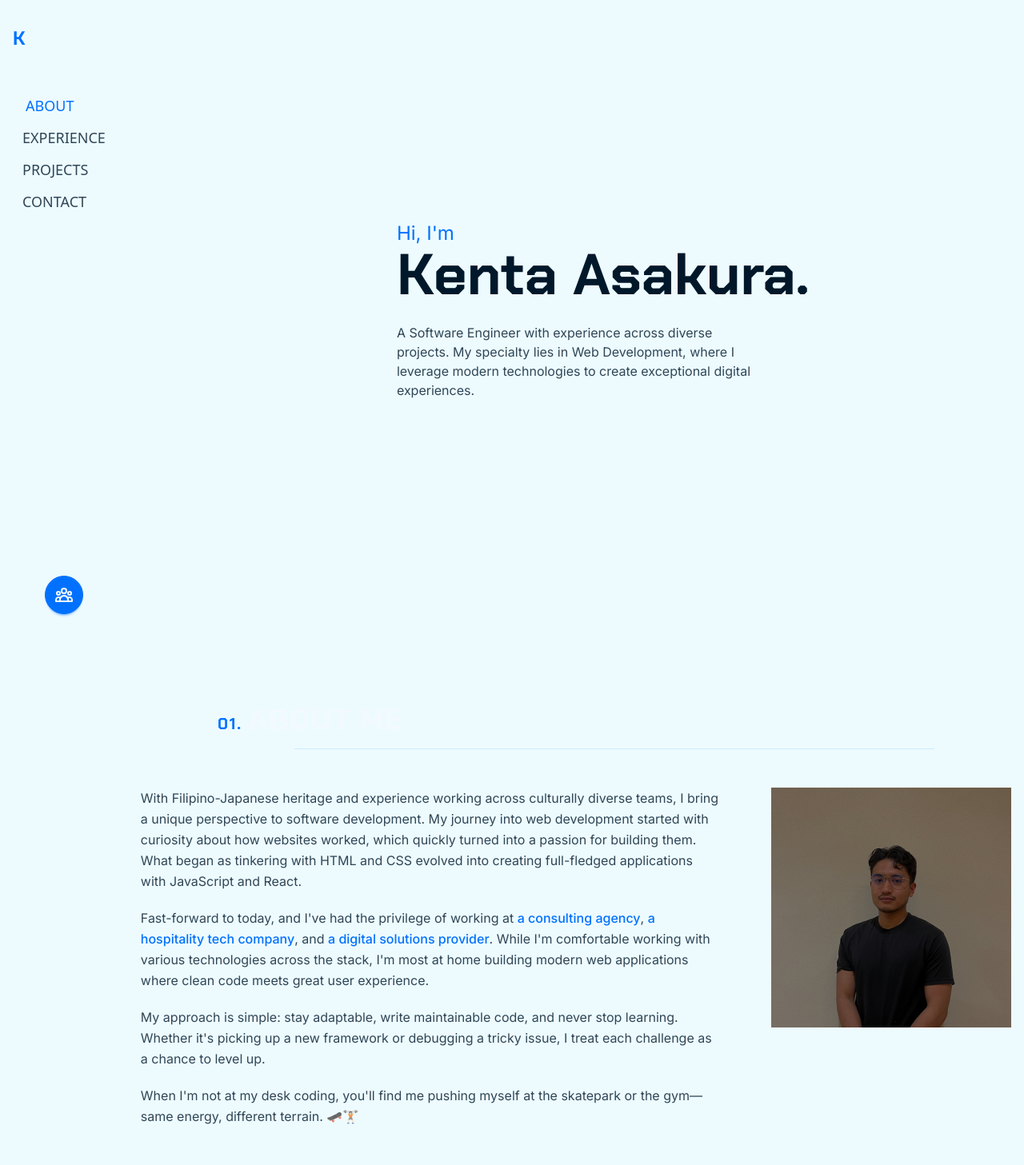
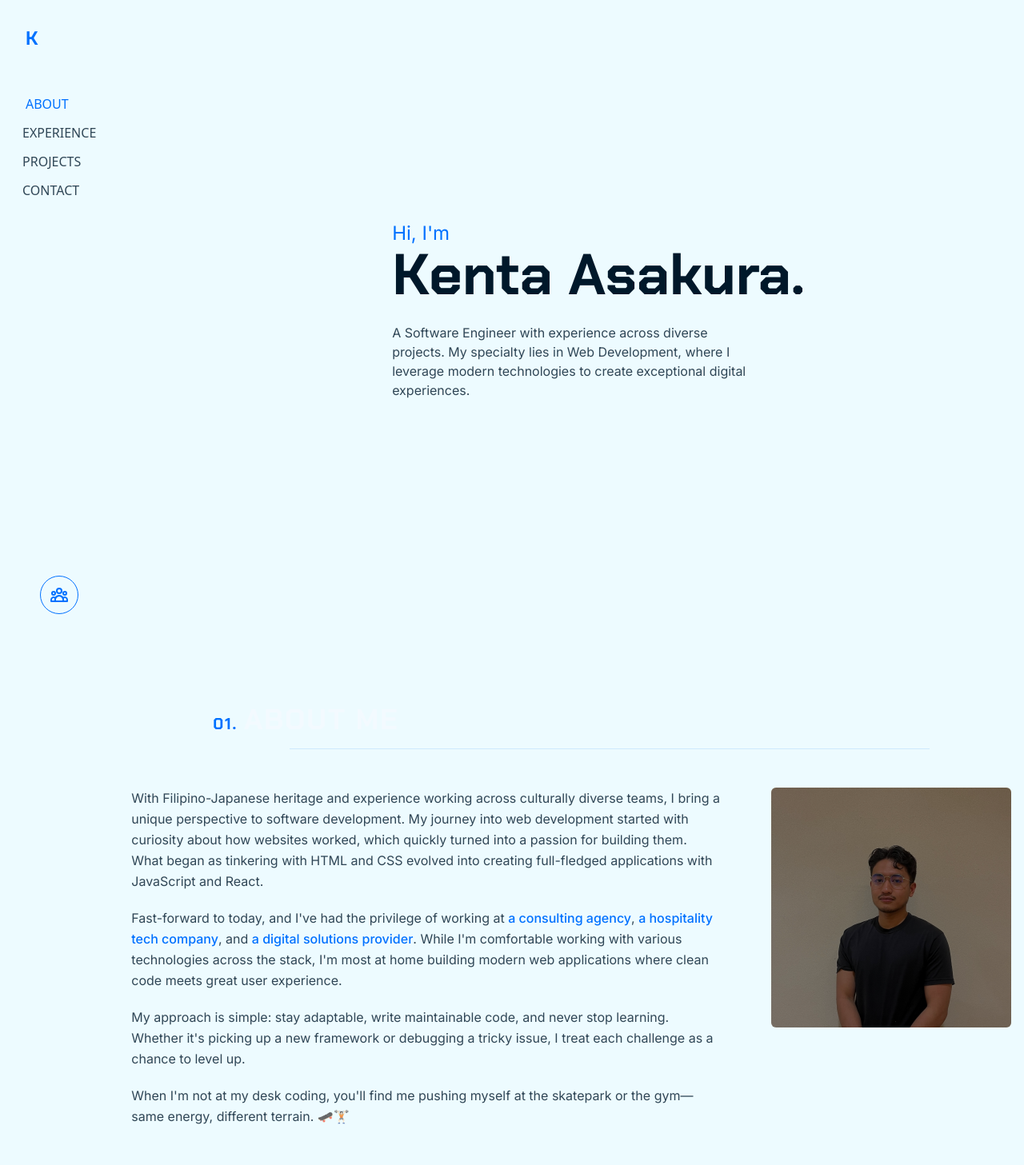
Before and after one commit to Kenta-Asakura/portfolio-v2, a React (Vite) app: page / in a window 1280 px wide. Shown: the top 1457 px of the page at 80% size. Built offline with nearby package versions, Linux system fonts and the light colour scheme; a web font is replaced by a local one.

Commit message:
Styling adjustments for some components

```diff
--- a/src/components/Sections/About.jsx
+++ b/src/components/Sections/About.jsx
@@ -87,19 +87,19 @@ function About() {
             </div>
 
             {/* Avatar with Overlay Effect and Custom animation */}
-            <div className="flex-shrink-0">
+            <div className="flex-shrink-0 rounded-md">
               {/* Desktop Image */}
               <img
                 src={AvatarImgDesktop}
                 alt="Kenta Asakura"
-                className="about-avatar hidden lg:block w-full h-auto object-cover"
+                className="about-avatar hidden lg:block w-full h-auto object-cover rounded-md"
               />
 
               {/* Mobile Image */}
               <img
                 src={AvatarImgMobile}
                 alt="Kenta Asakura"
-                className="about-avatar block lg:hidden w-full h-auto object-cover"
+                className="about-avatar block lg:hidden w-full h-auto object-cover rounded-md"
               />
             </div>
 
--- a/src/components/Sections/Contact.jsx
+++ b/src/components/Sections/Contact.jsx
@@ -21,7 +21,7 @@ function Contact() {
 
           <a
             href={mailtoLink}
-            className="d-btn d-btn-primary d-btn-lg"
+            className="d-btn d-btn-outline d-btn-primary d-btn-lg text-base"
             aria-label="Send email to Kenta Asakura"
           >
             Send Email
--- a/src/components/layout/Header.jsx
+++ b/src/components/layout/Header.jsx
@@ -128,7 +128,7 @@ function Header() {
             <a
               href="#hero"
               onClick={handleNavClick}
-              className="hidden lg:block mb-8 focus:outline-none focus:ring-2 focus:ring-primary focus:ring-offset-2 rounded-lg"
+              className="hidden lg:block mb-8 focus:outline-none focus:ring-2 focus:ring-primary focus:ring-offset-2 rounded-lg pl-4"
             >
               <h1 className="text-2xl font-bold text-primary">K</h1>
             </a>
@@ -146,7 +146,7 @@ function Header() {
               <div
                 tabIndex={0}
                 role="button"
-                className="d-btn d-btn-lg d-btn-circle d-btn-primary"
+                className="d-btn d-btn-outline d-btn-lg d-btn-circle d-btn-primary"
               >
                 <svg
                   className="size-6"
--- a/src/components/ui/NavLinks.jsx
+++ b/src/components/ui/NavLinks.jsx
@@ -46,9 +46,9 @@ function NavLinks({ handleNavClick }) {
                         onClick={handleNavClick}
                         className={`
                             flex items-center rounded-lg
-                            text-base-content/80 text-lg font-secondary font-normal uppercase transition-all
+                            font-secondary text-lg lg:text-base
+                            text-base-content/80  font-normal uppercase transition-all
                             hover:bg-base-100 hover:text-primary hover:translate-x-1
-                            focus:outline-none focus:ring-2 focus:ring-primary
                             ${activeSection === link.href.slice(1)
                               ? 'text-primary bg-base-100 translate-x-1'
                               : 'text-base-content'
```
